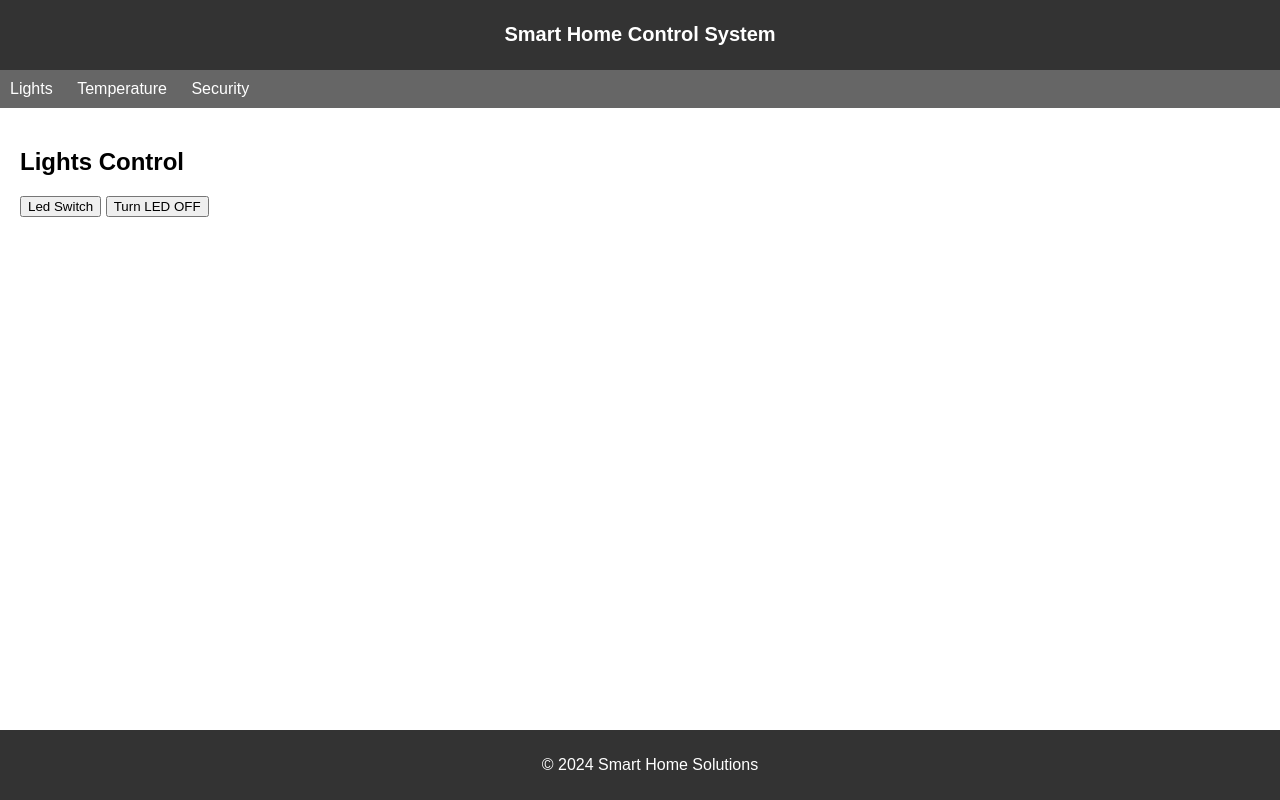
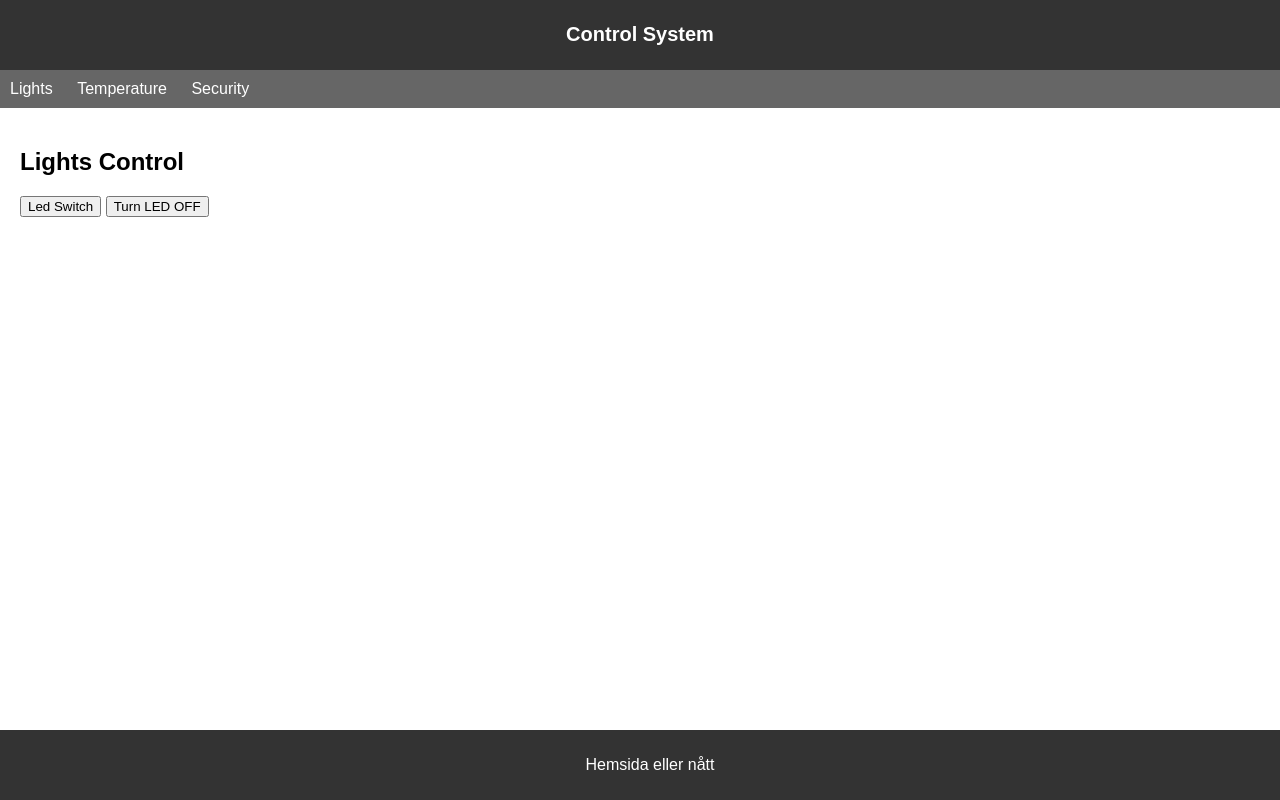
Before and after one commit to PentiumY/home-system, a Flask app: page / in a window 1280 px wide. Run offline with Flask 3, Linux system fonts and the light colour scheme.

Commit message:
Minor updates

```diff
--- a/templates/index.html
+++ b/templates/index.html
@@ -3,14 +3,14 @@
 <head>
     <meta charset="UTF-8">
     <meta name="viewport" content="width=device-width, initial-scale=1.0">
-    <title>Smart Home Control</title>
+    <title>Control</title>
     <link rel="stylesheet" href="{{ url_for('static', filename='css/stylesheet.css') }}">
     <script src="{{ url_for('static', filename='script/controller.js') }}"></script>
     <script src="https://ajax.googleapis.com/ajax/libs/jquery/3.5.1/jquery.min.js"></script>
 </head>
 <body>
     <header>
-        <h1>Smart Home Control System</h1>
+        <h1>Control System</h1>
     </header>
 
     <nav>
@@ -28,7 +28,7 @@
     </section>
 
     <footer>
-        <p>&copy; 2024 Smart Home Solutions</p>
+        <p>Hemsida eller nått</p>
     </footer>
 </body>
 </html>
```
